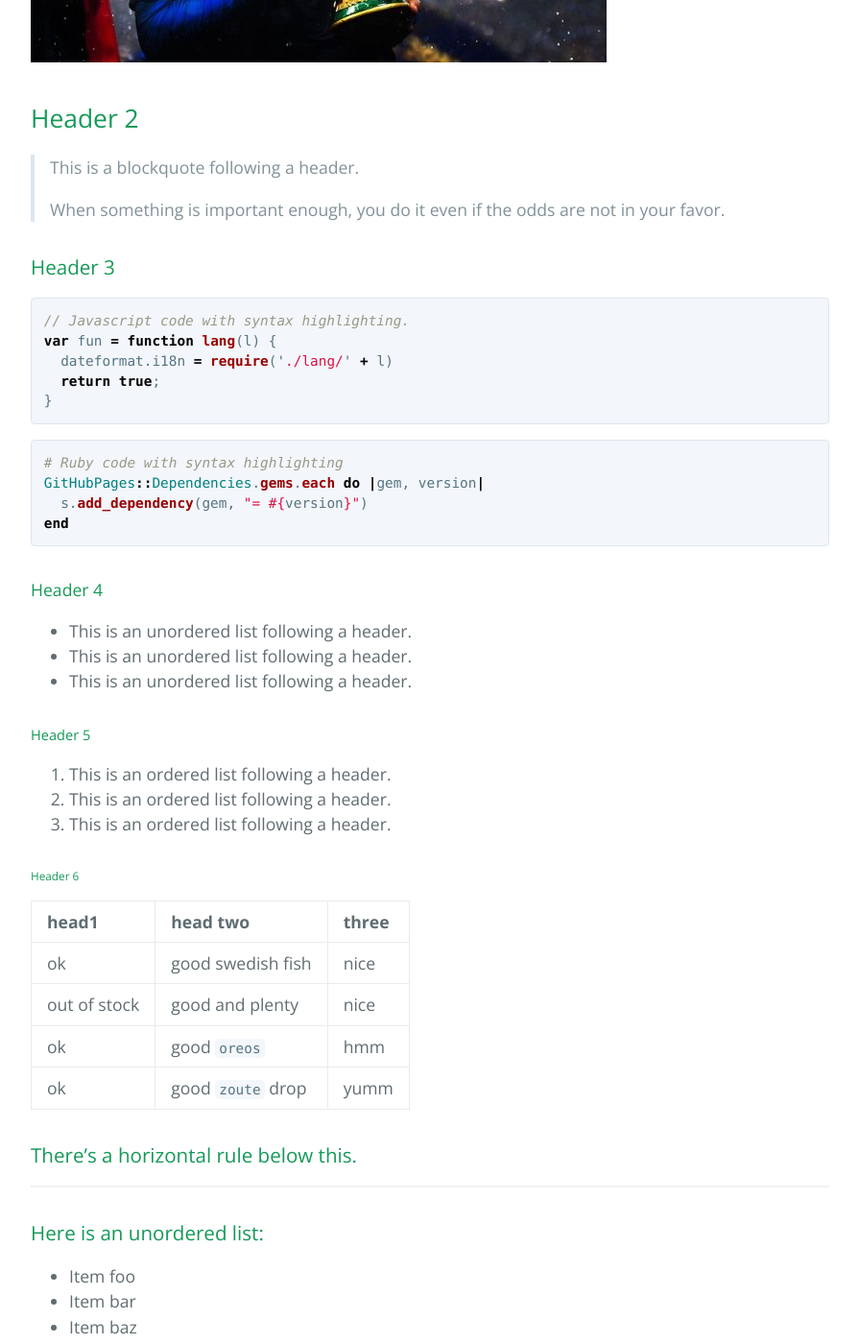
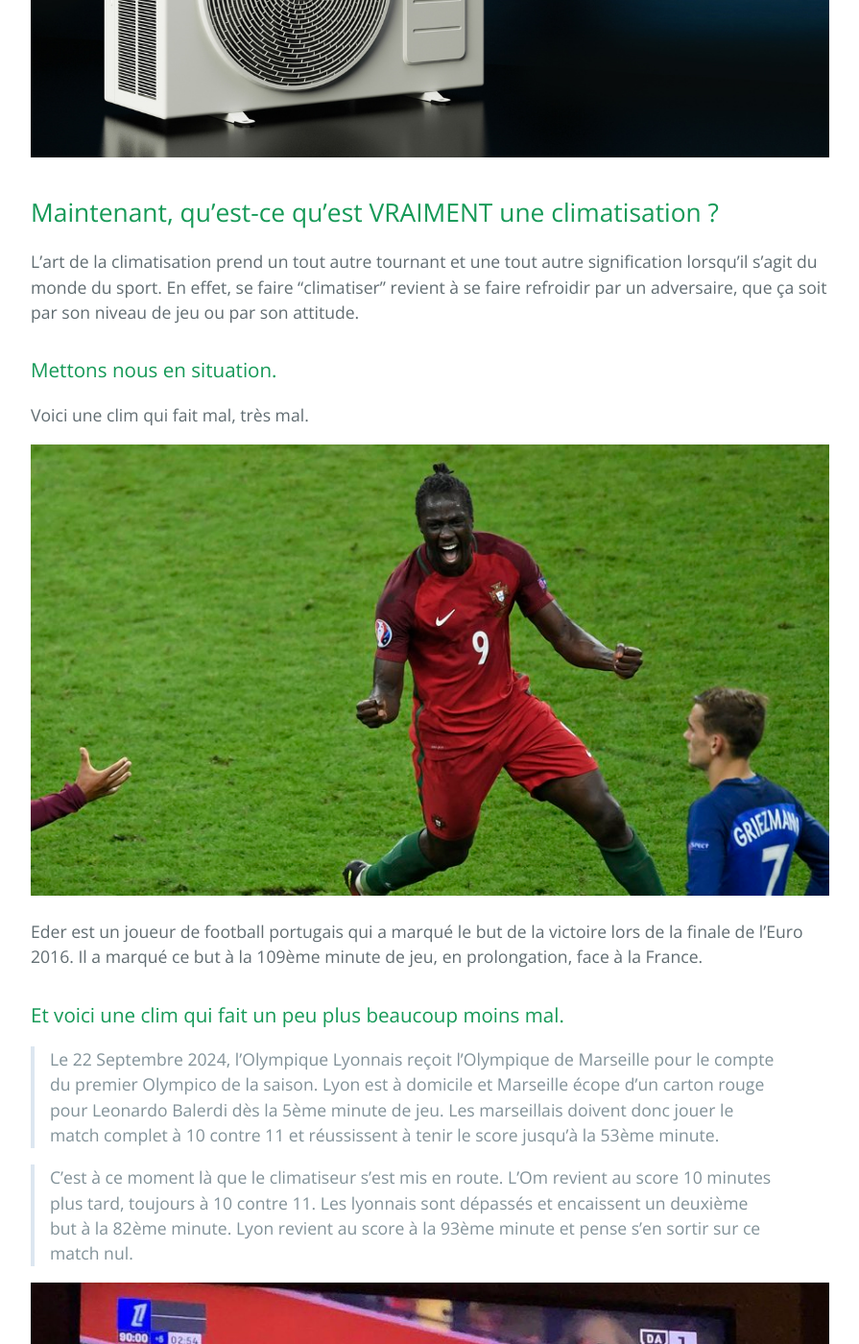
Before and after one commit to evrsch25/evrsch25.github.io, a Jekyll site: the page built from index.md, in a window 1280 px wide and 1400 px high, scrolled down 956 px. Shown: the whole window at 96% size, without its empty margins (192-1087 px from the left). Built offline with Jekyll 4.4.1, drawn with Linux system fonts in a browser that asks for light colours; the repository's description, which GitHub fills in, is left out; some of the changed text lies outside the part shown.

Commit message:
premiere fin

````diff
--- a/_config.yml
+++ b/_config.yml
@@ -1,5 +1,5 @@
-title: Antoine Griezmann
-description: Le petit prince du football - Monsieur médaille d'or
+title: La climatisation ?
+# description: Pour voir ce qu'est une climatisation, mettons nous en situation.
 show_downloads: false
 google_analytics:
 theme: jekyll-theme-cayman
--- a/index.md
+++ b/index.md
@@ -10,116 +10,47 @@ There should be whitespace between paragraphs.
 
 There should be whitespace between paragraphs. We recommend including a README, or a file with information about your project. -->
 
-# Connaissez vous Antoine Griezmann ?
+# Qu'est ce qu'une climatisation ?
 
-Antoine Griezmann, né à Mâcon en 1991, est un footballeur à la trajectoire singulière. Petit par la taille mais grand par le talent, il a quitté la France très jeune pour rejoindre la Real Sociedad en Espagne, où il a fait ses premières armes. Rapidement repéré pour sa finesse technique et son flair offensif, il devient une star à l’Atlético Madrid, club avec lequel il connaît ses plus grands succès. Après un passage au FC Barcelone, il revient à l’Atlético, son club de cœur. Avec les Bleus, Griezmann a marqué l’histoire en remportant la Coupe du Monde 2018, tout en se distinguant par son style de jeu unique et son éternel sourire.
+Une climatisation sert à rafraîchir l'air ambiant d'une pièce. Elle permet de réguler la température et l'humidité de l'air. Elle peut être utilisée pour refroidir une pièce en été ou pour chauffer une pièce en hiver. Elle peut également être utilisée pour purifier l'air en filtrant les particules de poussière, de pollen et de pollution.
 
-![Antoine Griezmann](./assets/img/ag7.jpg)
+![Climatisation](./assets/img/climatisations.jpeg)
 
-## Header 2
+## Maintenant, qu'est-ce qu'est VRAIMENT une climatisation ?
 
-> This is a blockquote following a header.
+<!-- > This is a blockquote following a header.
 >
-> When something is important enough, you do it even if the odds are not in your favor.
+> When something is important enough, you do it even if the odds are not in your favor. -->
 
-### Header 3
-
-```js
-// Javascript code with syntax highlighting.
-var fun = function lang(l) {
-  dateformat.i18n = require('./lang/' + l)
-  return true;
-}
-```
-
-```ruby
-# Ruby code with syntax highlighting
-GitHubPages::Dependencies.gems.each do |gem, version|
-  s.add_dependency(gem, "= #{version}")
-end
-```
-
-#### Header 4
-
-*   This is an unordered list following a header.
-*   This is an unordered list following a header.
-*   This is an unordered list following a header.
-
-##### Header 5
-
-1.  This is an ordered list following a header.
-2.  This is an ordered list following a header.
-3.  This is an ordered list following a header.
-
-###### Header 6
-
-| head1        | head two          | three |
-|:-------------|:------------------|:------|
-| ok           | good swedish fish | nice  |
-| out of stock | good and plenty   | nice  |
-| ok           | good `oreos`      | hmm   |
-| ok           | good `zoute` drop | yumm  |
-
-### There's a horizontal rule below this.
-
-* * *
-
-### Here is an unordered list:
-
-*   Item foo
-*   Item bar
-*   Item baz
-*   Item zip
-
-### And an ordered list:
-
-1.  Item one
-1.  Item two
-1.  Item three
-1.  Item four
-
-### And a nested list:
-
-- level 1 item
-  - level 2 item
-  - level 2 item
-    - level 3 item
-    - level 3 item
-- level 1 item
-  - level 2 item
-  - level 2 item
-  - level 2 item
-- level 1 item
-  - level 2 item
-  - level 2 item
-- level 1 item
-
-### Small image
-
-![Octocat](https://github.githubassets.com/images/icons/emoji/octocat.png)
-
-### Large image
-
-![Branching](https://guides.github.com/activities/hello-world/branching.png)
+L'art de la climatisation prend un tout autre tournant et une tout autre signification lorsqu'il s'agit du monde du sport. En effet, se faire "climatiser" revient à se faire refroidir par un adversaire, que ça soit par son niveau de jeu ou par son attitude.
 
 
-### Definition lists can be used with HTML syntax.
+### Mettons nous en situation.
 
-<dl>
-<dt>Name</dt>
-<dd>Godzilla</dd>
-<dt>Born</dt>
-<dd>1952</dd>
-<dt>Birthplace</dt>
-<dd>Japan</dd>
-<dt>Color</dt>
-<dd>Green</dd>
-</dl>
+Voici une clim qui fait mal, très mal.
 
-```
-Long, single-line code blocks should not wrap. They should horizontally scroll if they are too long. This line should be long enough to demonstrate this.
-```
+![eder](./assets/img/eder.jpg)
 
-```
-The final element.
-```
+Eder est un joueur de football portugais qui a marqué le but de la victoire lors de la finale de l'Euro 2016. Il a marqué ce but à la 109ème minute de jeu, en prolongation, face à la France.
+
+
+### Et voici une clim qui fait un peu plus beaucoup moins mal.
+
+> Le 22 Septembre 2024, l'Olympique Lyonnais reçoit l'Olympique de Marseille pour le compte du premier Olympico de la saison. Lyon est à domicile et Marseille écope d'un carton rouge pour Leonardo Balerdi dès la 5ème minute de jeu. Les marseillais doivent donc jouer le match complet à 10 contre 11 et réussissent à tenir le score jusqu'à la 53ème minute.
+
+> C'est à ce moment là que le climatiseur s'est mis en route. L'Om revient au score 10 minutes plus tard, toujours à 10 contre 11. Les lyonnais sont dépassés et encaissent un deuxième but à la 82ème minute. Lyon revient au score à la 93ème minute et pense s'en sortir sur ce match nul.
+
+![lacazettecontent](./assets/img/lacazette1.jpeg)
+
+> Sur un contre à la 95ème minute de jeu, Jonhatan Rowe fait s'imposer l'OM sur le score de 3-2. Les lyonnais sont abattus et les marseillais exultent.
+
+![lacazettetriste](./assets/img/lacazette.jpeg)
+
+Afin de conclure la clim dans les règles de l'art, merci de bien vouloir applaudir Neal Maupay pour la plus grosse photo clim de l'année 2024 :
+
+![maupay](./assets/img/maupay.jpeg)
+
+
+### Conclusion
+
+La climatisation est un art qui peut être utilisé dans de nombreux domaines. Mais s'il vous plaît, ne croyez pas avoir gagné avant la fin du match.
````
Also changed, not shown: assets/img/climatisations.jpeg (added), assets/img/eder.jpg (added), assets/img/lacazette.jpeg (added), assets/img/lacazette1.jpeg (added), assets/img/maupay.jpeg (added).
